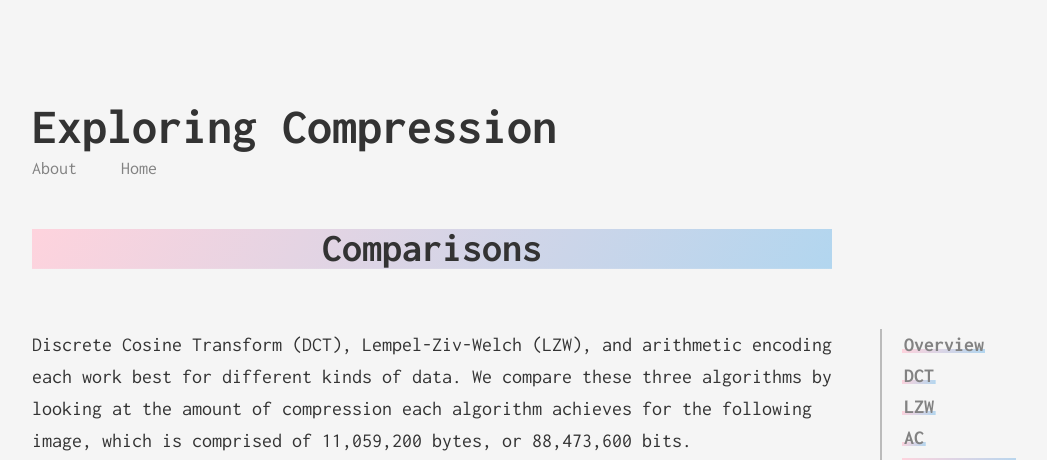
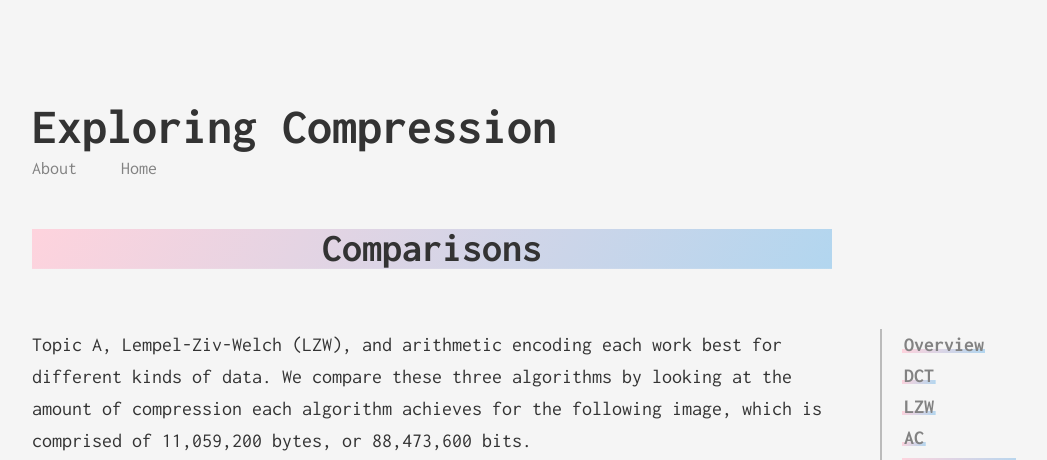
Before and after one commit to liloheinrich/testsite, a Jekyll site: the page built from _posts/2035-01-01-comparisons.markdown, in a window 1280 px wide and 1400 px high. Shown: the top 460 px of the window, without its empty margins (208-1255 px from the left). Built offline with Jekyll 4.4.1, drawn with Linux system fonts in a browser that asks for light colours; nearby versions of some CDN libraries; some of the changed text lies outside the part shown.

Commit message:
try mname change

```diff
--- a/_config.yml
+++ b/_config.yml
@@ -2,9 +2,9 @@
 title: Discrete-2020
 description: >
   Our discrete 2020 fall semester final project on the topic of exploring compression algorithms.
-  We cover Discrete Cosine Transform, Lempel-Ziv-Welch and Arithmetic Coding.
+  We cover Topic A, Lempel-Ziv-Welch and Arithmetic Coding.
 
-baseurl: "/testsite" # the subpath of your site, e.g. /blog/
+baseurl: "/testsite/" # the subpath of your site, e.g. /blog/
 url: "https://liloheinrich.github.io" # the base hostname & protocol for your site
 
 author:
--- a/_layouts/post.html
+++ b/_layouts/post.html
@@ -19,7 +19,7 @@
 						{% else %}
 							<li><a class="scroll_top" href="{{ site.posts[0].url | prepend: site.baseurl }}">Overview</a></li>
 						{% endif %}
-						{% if page.title == "Discrete Cosine Transform" %}
+						{% if page.title == "Topic A" %}
 							<li class="active"><a class="scroll_top" href="#">DCT</a></li>
 							{% include post/navbar.html tags=ptags %}
 						{% else %}
--- a/_posts/2025-01-01-dct.markdown
+++ b/_posts/2025-01-01-dct.markdown
@@ -1,6 +1,6 @@
 ---
 layout: post
-title:  "Discrete Cosine Transform"
+title:  "Topic A"
 subtitle: ""
 date:   2014-08-19 23:56:45
 tag: [toc, examples]
@@ -8,7 +8,7 @@
 
 ## Context
 
-The discrete cosine transform is widely used in signal processing, image compression, and many other forms of data compression. It was invented in the early 1970s by Nasir Ahmed while researching image data compression. The DCT is extremely effective at lossy compression, as it can achieve compression ratios of up to 100:1 with acceptable quality by human perceptive standards.The DCT is the basis for JPEG compression, and is an integral part of many other image and video compression standards.
+The Topic A is widely used in signal processing, image compression, and many other forms of data compression. It was invented in the early 1970s by Nasir Ahmed while researching image data compression. The DCT is extremely effective at lossy compression, as it can achieve compression ratios of up to 100:1 with acceptable quality by human perceptive standards.The DCT is the basis for JPEG compression, and is an integral part of many other image and video compression standards.
 
 ## Overview
 
--- a/_posts/2030-01-01-intro.markdown
+++ b/_posts/2030-01-01-intro.markdown
@@ -14,6 +14,6 @@
 
 However, the methodology for compression is often overlooked. In this project, we will explore three basic compression methods that serve as the building blocks for modern day compression standards:
 
-- [**Discrete Cosine Transform (DCT)**]({{ site.posts[1].url | prepend: site.baseurl }}){: .underline--magical .scroll_top }, which is a transformation widely used in signal processing (similar to the DFT from QEA) and image compression.
+- [**Topic A**]({{ site.posts[1].url | prepend: site.baseurl }}){: .underline--magical .scroll_top }, which is a transformation widely used in signal processing (similar to the DFT from QEA) and image compression.
 - [**Lempel Ziv Welch (LZW)**]({{ site.posts[2].url | prepend: site.baseurl }}){: .underline--magical .scroll_top}, which is an adaptive and lossless compression algorithm that is commonly used in GIF and TIFF.
 - [**Arithmetic Coding (AC)**]({{ site.posts[3].url | prepend: site.baseurl }}){: .underline--magical .scroll_top}, which is a lossless compression algorithm that is similar to Huffman coding, and nears the theoretical limits of lossless compression.
--- a/_posts/2035-01-01-comparisons.markdown
+++ b/_posts/2035-01-01-comparisons.markdown
@@ -6,11 +6,11 @@
 tags: [toc]
 ---
 
-Discrete Cosine Transform (DCT), Lempel-Ziv-Welch (LZW), and arithmetic encoding each work best for different kinds of data. We compare these three algorithms by looking at the amount of compression each algorithm achieves for the following image, which is comprised of 11,059,200 bytes, or 88,473,600 bits.
+Topic A, Lempel-Ziv-Welch (LZW), and arithmetic encoding each work best for different kinds of data. We compare these three algorithms by looking at the amount of compression each algorithm achieves for the following image, which is comprised of 11,059,200 bytes, or 88,473,600 bits.
 
 ![original im]({{"/assets/images/DCT/yuzu.png" | prepend: site.baseurl }}){: style="height: 500px"}
 
-- [**Discrete Cosine Transform (DCT)**]({{ site.posts[1].url | prepend: site.baseurl }}){: .underline--magical .scroll_top}
+- [**Topic A**]({{ site.posts[1].url | prepend: site.baseurl }}){: .underline--magical .scroll_top}
 
 	Works well for: Images and signals. As DCT is a lossy compression algorithm, we can choose how much compression we want. In this case, we used the standard JPEG compression rate. To see how different compression rates affect the image quality, see the DCT page.
 
```
Also changed, not shown: README.md.
